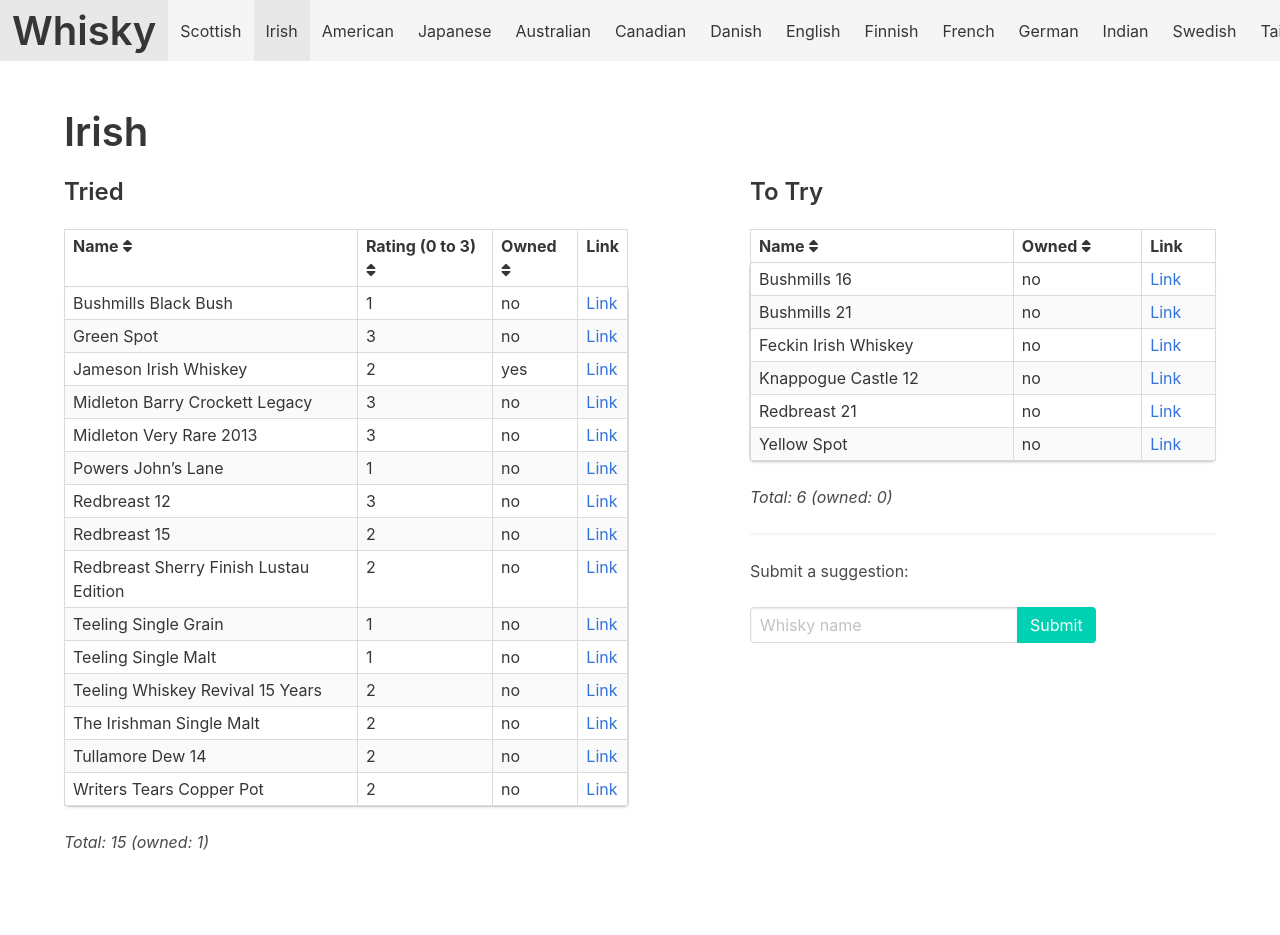
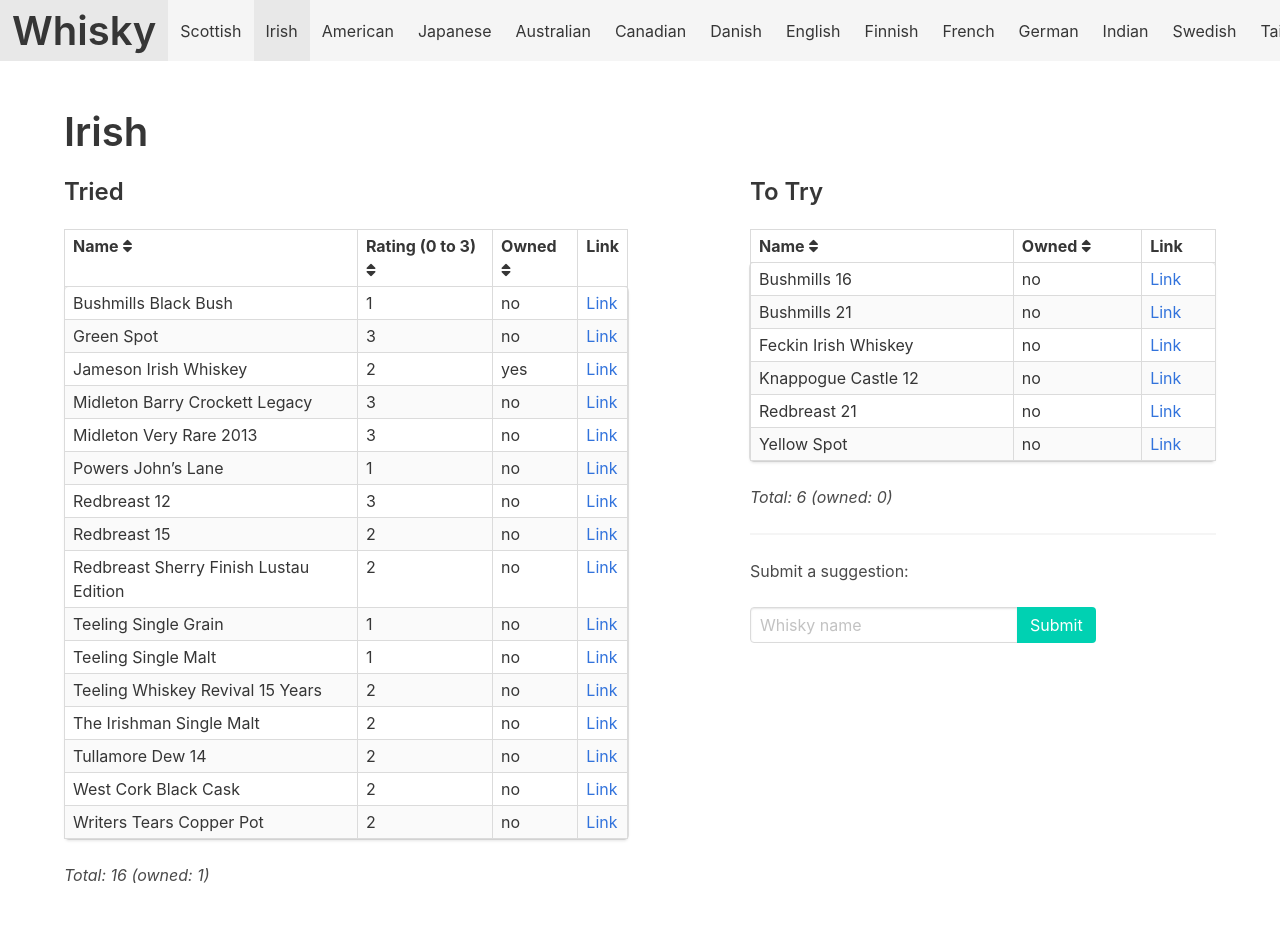
Before and after one commit to grega/whisky, a Jekyll site: the page built from irish.html, in a window 1280 px wide. Built offline with Jekyll 4.4.1, drawn with Linux system fonts in a browser that asks for light colours; nearby versions of some CDN libraries; before the commit the page ends 902 px from its top, so only the background shows below that.

Commit message:
Update tried.yml

```diff
--- a/_data/irish/tried.yml
+++ b/_data/irish/tried.yml
@@ -43,3 +43,6 @@
 
 - name: Midleton Very Rare 2013
   rating: 3
+
+- name: West Cork Black Cask
+  rating: 2
```
